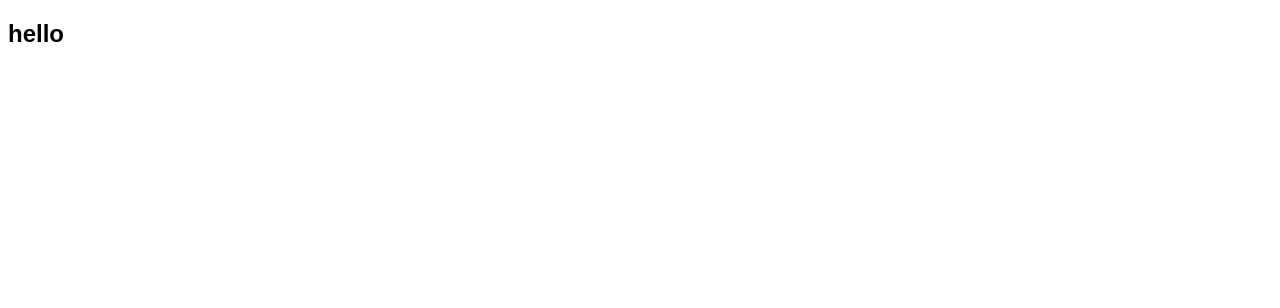
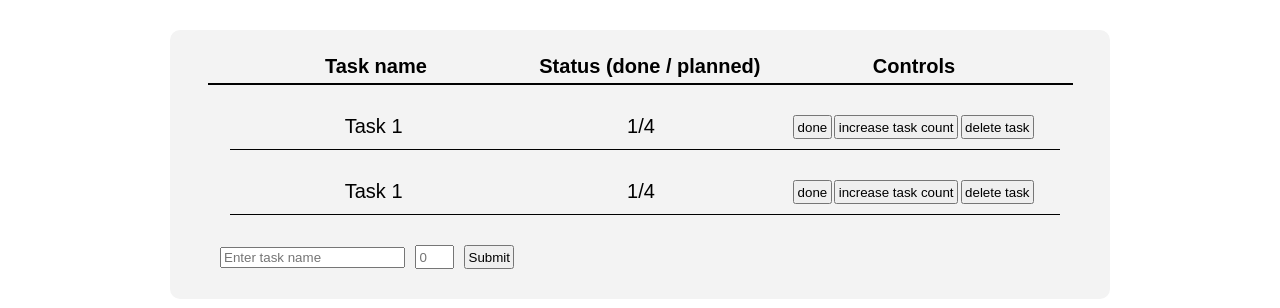
Before and after one commit to piotr-skolorzynski/react-task1, a JavaScript app: page / in a window 1280 px wide. Shown: the top 308 px of the page. Built offline with nearby package versions, Linux system fonts and the light colour scheme; the HTML template or start-up script is replaced by a standard one.

Commit message:
modify App component create app basic structure modify index.css add basic styles

```diff
--- a/src/App.js
+++ b/src/App.js
@@ -2,8 +2,37 @@
 
 function App() {
   return (
-    <div className="container">
-      <h2>hello</h2>
+    <div className="app-container">
+      <div className="tasks-header">
+        <span>Task name</span>
+        <span>Status (done / planned)</span>
+        <span>Controls</span>
+      </div>
+      <ul className="tasks-container">
+        <li className="task">
+          <span className="task-name">Task 1</span>
+          <span className="task-status">1/4</span>
+          <div className="btn-container">
+            <button>done</button>
+            <button>increase task count</button>
+            <button>delete task</button>
+          </div>
+        </li>
+        <li className="task">
+          <span className="task-name">Task 1</span>
+          <span className="task-status">1/4</span>
+          <div className="btn-container">
+            <button>done</button>
+            <button>increase task count</button>
+            <button>delete task</button>
+          </div>
+        </li>
+      </ul>
+      <form className="form">
+        <input className="form-input-text" type="text" placeholder="Enter task name" />
+        <input className="form-input-number" type="number" placeholder="0"/>
+        <button className="form-btn" type="submit">Submit</button>
+      </form>
     </div>
   );
 }
--- a/src/index.css
+++ b/src/index.css
@@ -1,3 +1,80 @@
+html {
+  font-size: 62.5%;
+}
+
 body {
   font-family: sans-serif;
 }
+
+.app-container {
+  margin: 3rem auto;
+  padding: 2rem;
+  max-width: 900px;
+  background-color: #f3f3f3;
+  border-radius: 10px;
+}
+
+.tasks-header {
+  margin: 0 auto;
+  padding: .5rem;
+  width: 95%;
+  display: flex;
+  justify-content: space-evenly;
+  font-size: 2rem;
+  font-weight: bold;
+  border-bottom: 2px solid #000;
+}
+
+.tasks-container {
+  width: 90%;
+  font-size: 2rem;
+}
+
+.task {
+  margin-top: 2rem;
+  padding: 1rem;
+  width: 100%;
+  display: flex;
+  justify-content: space-between;
+  list-style: none;
+  border-bottom: 1px solid #000;
+}
+
+.task-name,
+task-status {
+  width: 33%;
+  text-align: center;
+}
+
+.btn-container {
+  width: 34%;
+  font-size: 1.2rem;
+  text-align: center;
+}
+
+.btn-container button {
+  margin-left: .25rem;
+  padding: 0.25rem;
+  cursor: pointer;
+}
+
+.form {
+  margin: 2rem 0 0 2rem;
+  padding: 1rem;
+  font-size: 1.6rem;
+}
+
+.form-input-number,
+.form-btn {
+  margin-left: 1rem;
+  padding: .25rem;
+}
+
+.form-input-number {
+  width: 3rem;
+}
+
+.form-btn {
+  padding: .25rem;
+  cursor: pointer;
+}
```
